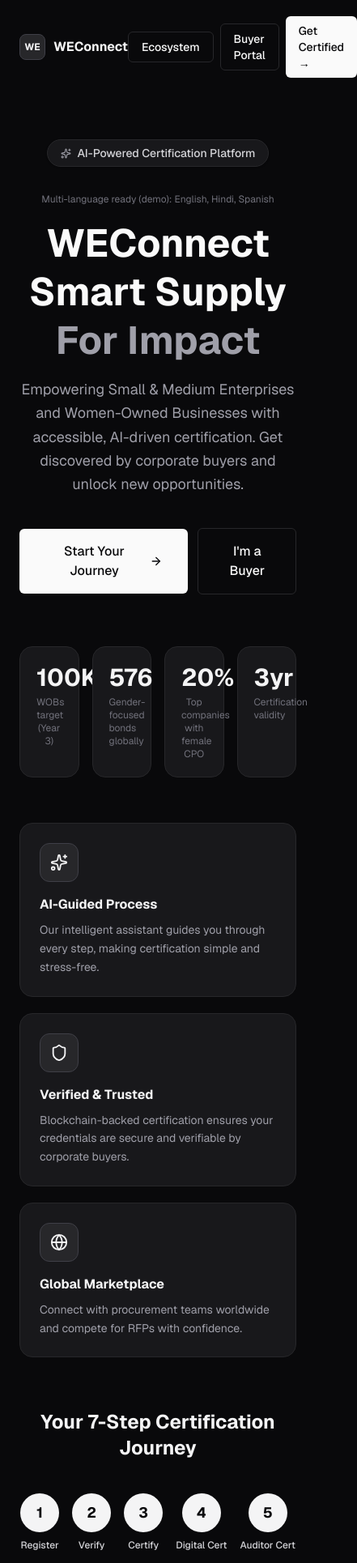
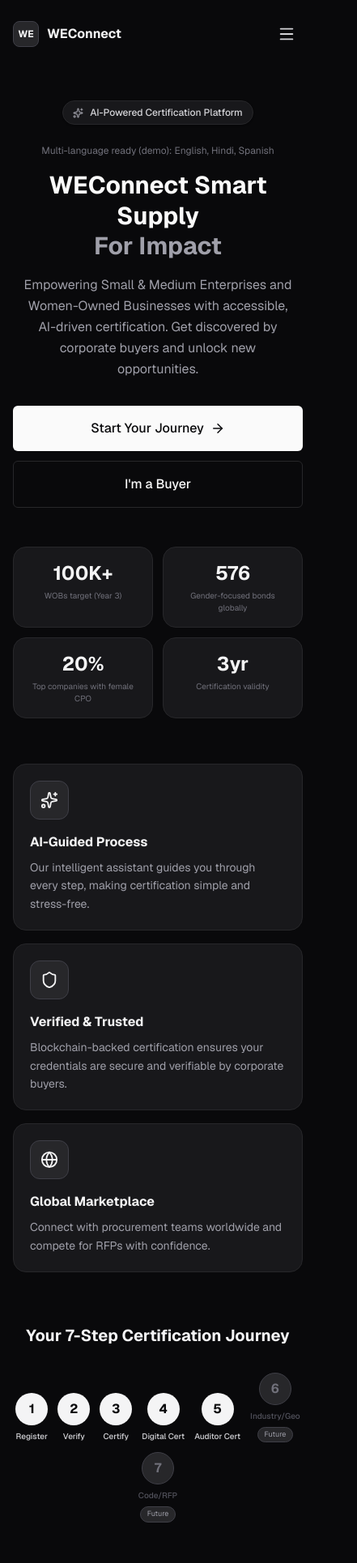
Before and after one commit to HarshitSN/WeConnectV1, a Next.js app: page / in a window 390 px wide. Shown: the top 1930 px of the page at 81% size, 441 px wide, since content can reach past the window. Built offline with nearby package versions, Linux system fonts and the light colour scheme.

Commit message:
responsive

```diff
--- a/app/buyer-portal/page.tsx
+++ b/app/buyer-portal/page.tsx
@@ -214,13 +214,13 @@
   return (
     <div className="min-h-screen bg-zinc-950 text-zinc-50">
       <Navbar />
-      <main className="mx-auto max-w-7xl px-6 py-8">
-        <div className="mb-6 flex items-center justify-between">
+      <main className="mx-auto max-w-7xl px-4 sm:px-6 py-6 sm:py-8">
+        <div className="mb-6 flex flex-col sm:flex-row sm:items-center justify-between gap-3">
           <div>
-            <h1 className="font-display text-2xl font-bold text-zinc-50">Buyer Portal</h1>
+            <h1 className="font-display text-xl sm:text-2xl font-bold text-zinc-50">Buyer Portal</h1>
             <p className="mt-0.5 text-sm text-zinc-400">Certification-prioritized supplier discovery with AI match scoring</p>
           </div>
-          <button className="inline-flex items-center justify-center gap-2 rounded-md border border-zinc-800 px-4 py-2 text-sm font-medium transition-colors hover:bg-zinc-800 hover:text-zinc-50">
+          <button className="inline-flex items-center justify-center gap-2 rounded-md border border-zinc-800 px-4 py-2 text-sm font-medium transition-colors hover:bg-zinc-800 hover:text-zinc-50 w-full sm:w-auto">
             <Download size={14} />Export CSV
           </button>
         </div>
@@ -234,7 +234,7 @@
             <p className="mb-2 flex items-center gap-2 text-sm font-semibold text-zinc-200">
               <Sparkles size={14} className="text-cyan-400" /> Top recommended suppliers based on your requirement
             </p>
-            <div className="grid gap-2 md:grid-cols-3">
+            <div className="grid gap-2 grid-cols-1 sm:grid-cols-2 md:grid-cols-3">
               {recommendations.map((row) => (
                 <button
                   key={row.supplier.id}
@@ -249,7 +249,7 @@
           </section>
         )}
 
-        <div className="mb-4 flex gap-3">
+        <div className="mb-4 flex flex-col sm:flex-row gap-3">
           <div className="relative flex-1">
             <Search size={15} className="absolute left-3.5 top-1/2 -translate-y-1/2 text-zinc-500" />
             <input
@@ -286,7 +286,7 @@
                 <X size={11} />Clear all
               </button>
             </div>
-            <div className="grid grid-cols-3 gap-4 lg:grid-cols-5">
+            <div className="grid grid-cols-1 sm:grid-cols-2 md:grid-cols-3 gap-4 lg:grid-cols-5">
               <div>
                 <label className="mb-1.5 block text-xs font-semibold text-zinc-300">Cert Type</label>
                 <select className="flex h-9 w-full cursor-pointer appearance-none rounded-md border border-zinc-800 bg-transparent px-3 py-2 text-sm shadow-sm transition-colors focus-visible:outline-none focus-visible:ring-1 focus-visible:ring-zinc-300" value={filters.cert_type} onChange={(e) => set("cert_type", e.target.value)}>
@@ -334,8 +334,8 @@
           {loading ? "Loading..." : `${rows.length} supplier${rows.length !== 1 ? "s" : ""} found`}
         </p>
 
-        <div className="grid grid-cols-12 gap-5">
-          <div className={cn("space-y-3", supplier ? "col-span-7" : "col-span-12 grid grid-cols-1 gap-4 space-y-0 md:grid-cols-2 lg:grid-cols-3")}>
+        <div className="grid grid-cols-1 lg:grid-cols-12 gap-5">
+          <div className={cn("space-y-3", supplier ? "lg:col-span-7" : "lg:col-span-12 grid grid-cols-1 gap-4 space-y-0 sm:grid-cols-2 lg:grid-cols-3")}>
             {rows.map((row) => (
               <div key={row.supplier.id} onClick={() => setSelected(row.supplier.id === selected ? null : row.supplier.id)} className={cn("cursor-pointer rounded-xl border border-zinc-800 bg-zinc-900 p-6 text-zinc-50 shadow transition-all hover:bg-zinc-800/50 hover:shadow-md", selected === row.supplier.id && "ring-2 ring-zinc-500")}>
                 <div className="mb-2 flex items-start justify-between">
@@ -382,7 +382,7 @@
             ))}
 
             {!loading && rows.length === 0 && (
-              <div className={cn("py-16 text-center text-zinc-500", !supplier && "col-span-3")}>
+              <div className={cn("py-16 text-center text-zinc-500", !supplier && "sm:col-span-2 lg:col-span-3")}>
                 <Search size={32} className="mx-auto mb-2 text-zinc-700" />
                 <p className="text-sm font-medium">No suppliers match your filters</p>
               </div>
@@ -390,7 +390,7 @@
           </div>
 
           {supplier && (
-            <div className="col-span-5">
+            <div className="lg:col-span-5">
               <div className="sticky top-24 space-y-4 rounded-xl border border-zinc-800 bg-zinc-900 p-6 text-zinc-50 shadow">
                 <div className="flex items-start justify-between">
                   <div>
@@ -454,7 +454,7 @@
                   <p>Last verified: {supplier.profile.lastVerified || "N/A"}</p>
                 </div>
 
-                <div className="flex gap-2">
+                <div className="flex flex-col sm:flex-row gap-2">
                   <button
                     type="button"
                     onClick={() => void runVerifyCert()}
--- a/app/ecosystem/page.tsx
+++ b/app/ecosystem/page.tsx
@@ -22,14 +22,14 @@
   return (
     <div className="min-h-screen bg-zinc-950 text-zinc-50">
       <Navbar />
-      <main className="max-w-5xl mx-auto px-6 py-8">
+      <main className="max-w-5xl mx-auto px-4 sm:px-6 py-6 sm:py-8">
         <div className="mb-8">
-          <h1 className="font-display font-bold text-3xl text-zinc-50 mb-2">Ecosystem</h1>
+          <h1 className="font-display font-bold text-2xl sm:text-3xl text-zinc-50 mb-2">Ecosystem</h1>
           <p className="text-zinc-400 max-w-xl">WEConnect brings together suppliers, buyers, certifiers, and markets into one interconnected platform for inclusive procurement.</p>
         </div>
 
         {/* Nodes */}
-        <div className="grid md:grid-cols-2 gap-5 mb-10">
+        <div className="grid grid-cols-1 sm:grid-cols-2 gap-4 sm:gap-5 mb-10">
           {NODES.map(n => (
             <div key={n.title} className="rounded-xl border border-zinc-800 bg-zinc-900 text-zinc-50 shadow p-6 hover:shadow-md hover:bg-zinc-800/50 transition-all flex items-start gap-4">
               <div className={`w-12 h-12 rounded-xl flex items-center justify-center shrink-0 border border-zinc-700 ${n.color}`}><n.icon size={22}/></div>
@@ -47,7 +47,7 @@
         {/* Data moat */}
         <div className="rounded-xl border border-zinc-800 bg-zinc-900 text-zinc-50 shadow p-6 mb-8">
           <h2 className="font-display font-bold text-xl text-zinc-100 mb-5">Platform Data Moat</h2>
-          <div className="grid md:grid-cols-3 gap-5">
+          <div className="grid grid-cols-1 sm:grid-cols-2 md:grid-cols-3 gap-4 sm:gap-5">
             {[
               { icon: Users,   title: "Proprietary WOB Database", type: "Network Effects + Switching Costs", defensibility: "HIGH", desc: "100K+ verified WOB profiles (Year 3 target). Blockchain-anchored provenance cannot be forged." },
               { icon: Cpu,     title: "AI Training Data",          type: "Data Flywheel + Proprietary Tech", defensibility: "VERY HIGH", desc: "Millions of labeled documents for fraud detection. Models improve with scale — compounding advantage." },
@@ -68,14 +68,14 @@
 
         {/* NewCo Expansion */}
         <div className="rounded-xl border border-zinc-800 bg-zinc-900 text-zinc-50 shadow p-6 mb-8">
-          <div className="flex items-start justify-between mb-5">
+          <div className="flex flex-col sm:flex-row items-start justify-between gap-3 mb-5">
             <div>
               <h2 className="font-display font-bold text-xl text-zinc-100">NewCo Ecosystem Expansion</h2>
               <p className="text-sm text-zinc-400 mt-1">WEC as blueprint for multi-certification global community</p>
             </div>
             <span className="inline-flex items-center rounded-full border px-2.5 py-0.5 text-xs font-semibold bg-zinc-800 text-zinc-300 border-zinc-700">Phase 2</span>
           </div>
-          <div className="grid grid-cols-2 md:grid-cols-3 gap-3">
+          <div className="grid grid-cols-1 sm:grid-cols-2 md:grid-cols-3 gap-3">
             {NEWCO.map((item, i) => (
               <div key={item} className={`flex items-center gap-2 p-3 rounded-xl border text-sm ${i===0?"border-zinc-700 bg-zinc-800 font-semibold text-zinc-100":"border-zinc-800 text-zinc-400"}`}>
                 <CheckCircle size={13} className={i===0?"text-zinc-100":"text-zinc-600"}/>{item}
@@ -85,7 +85,7 @@
         </div>
 
         {/* CTA */}
-        <div className="bg-zinc-900 border border-zinc-800 rounded-2xl p-10 text-center">
+        <div className="bg-zinc-900 border border-zinc-800 rounded-2xl p-6 sm:p-10 text-center">
           <h2 className="font-display font-bold text-2xl text-zinc-50 mb-3">Join the WEConnect Ecosystem</h2>
           <p className="text-zinc-400 mb-6 max-w-md mx-auto">Get certified and start connecting with procurement teams from global corporations.</p>
           <Link href="/dashboard" className="inline-flex items-center justify-center rounded-md text-sm transition-colors bg-zinc-100 text-zinc-950 hover:bg-zinc-200 font-bold px-6 py-3 gap-2">
--- a/app/globals.css
+++ b/app/globals.css
@@ -16,6 +16,12 @@
   background: var(--background);
   color: var(--foreground);
   font-family: var(--font-geist-sans), system-ui, sans-serif;
+  -webkit-tap-highlight-color: transparent;
+}
+
+/* Prevent horizontal overflow on mobile */
+html, body {
+  overflow-x: hidden;
 }
 
 @keyframes concierge-scan {
@@ -36,6 +42,17 @@
   }
 }
 
+@keyframes slideDown {
+  from {
+    opacity: 0;
+    transform: translateY(-8px);
+  }
+  to {
+    opacity: 1;
+    transform: translateY(0);
+  }
+}
+
 .animate-scan {
   animation: concierge-scan 2.2s linear infinite;
 }
@@ -43,3 +60,18 @@
 .animate-\[shimmer_1\.2s_ease-in-out_infinite\] {
   animation: concierge-shimmer 1.2s ease-in-out infinite;
 }
+
+.animate-\[slideDown_0\.2s_ease-out\] {
+  animation: slideDown 0.2s ease-out;
+}
+
+/* Mobile-friendly touch targets */
+@media (max-width: 640px) {
+  button, a, input, select, textarea, label {
+    min-height: 44px;
+  }
+
+  input, select, textarea {
+    font-size: 16px; /* Prevents iOS zoom on focus */
+  }
+}
--- a/app/page.tsx
+++ b/app/page.tsx
@@ -1,9 +1,10 @@
 "use client";
 
 import Link from "next/link";
-import { Sparkles, Shield, Globe, ArrowRight, CheckCircle, Cpu, Network, FileText, Settings, Users } from "lucide-react";
+import { Sparkles, Shield, Globe, ArrowRight, CheckCircle, Cpu, Network, FileText, Settings, Users, Menu, X } from "lucide-react";
 import { motion, useReducedMotion } from "framer-motion";
 import { pageEnter, panelLift, staggerContainer } from "@/lib/motion";
+import { useState } from "react";
 
 const FEATURES = [
   { icon: Sparkles, bg: "bg-zinc-800", color: "text-zinc-100", title: "AI-Guided Process", desc: "Our intelligent assistant guides you through every step, making certification simple and stress-free." },
@@ -40,6 +41,7 @@
 
 export default function LandingPage() {
   const prefersReducedMotion = useReducedMotion();
+  const [mobileMenuOpen, setMobileMenuOpen] = useState(false);
 
   return (
     <motion.main
@@ -49,68 +51,91 @@
       animate="visible"
     >
       {/* Nav */}
-      <header className="max-w-5xl mx-auto px-6 py-5 flex items-center justify-between">
+      <header className="max-w-5xl mx-auto px-4 sm:px-6 py-5 flex items-center justify-between">
         <div className="flex items-center gap-2.5">
           <div className="w-8 h-8 bg-zinc-800 rounded-lg flex items-center justify-center border border-zinc-700">
             <span className="text-zinc-100 text-xs font-bold">WE</span>
           </div>
           <span className="font-bold text-zinc-100">WEConnect</span>
         </div>
-        <div className="flex items-center gap-2">
+
+        {/* Desktop nav links */}
+        <div className="hidden sm:flex items-center gap-2">
           <Link href="/ecosystem" className="inline-flex items-center justify-center rounded-md text-sm font-medium transition-colors border border-zinc-800 hover:bg-zinc-800 hover:text-zinc-50 px-4 py-2">Ecosystem</Link>
           <Link href="/buyer-portal" className="inline-flex items-center justify-center rounded-md text-sm font-medium transition-colors border border-zinc-800 hover:bg-zinc-800 hover:text-zinc-50 px-4 py-2">Buyer Portal</Link>
           <Link href="/dashboard" className="inline-flex items-center justify-center rounded-md text-sm font-medium transition-colors bg-zinc-50 text-zinc-950 hover:bg-zinc-200 px-4 py-2">Get Certified →</Link>
         </div>
+
+        {/* Mobile hamburger */}
+        <button
+          type="button"
+          className="sm:hidden flex items-center justify-center w-10 h-10 rounded-lg text-zinc-300 hover:bg-zinc-800 transition-colors"
+          onClick={() => setMobileMenuOpen(!mobileMenuOpen)}
+          aria-label="Toggle menu"
+        >
+          {mobileMenuOpen ? <X size={22} /> : <Menu size={22} />}
+        </button>
       </header>
 
+      {/* Mobile dropdown nav */}
+      {mobileMenuOpen && (
+        <div className="sm:hidden border-t border-zinc-800 bg-zinc-900/95 backdrop-blur-xl animate-[slideDown_0.2s_ease-out] mx-4 rounded-xl mb-4">
+          <nav className="flex flex-col gap-1 px-3 py-3">
+            <Link href="/ecosystem" onClick={() => setMobileMenuOpen(false)} className="flex items-center gap-2 text-sm font-medium text-zinc-300 hover:text-zinc-50 px-4 py-3 rounded-lg hover:bg-zinc-800 transition-colors">Ecosystem</Link>
+            <Link href="/buyer-portal" onClick={() => setMobileMenuOpen(false)} className="flex items-center gap-2 text-sm font-medium text-zinc-300 hover:text-zinc-50 px-4 py-3 rounded-lg hover:bg-zinc-800 transition-colors">Buyer Portal</Link>
+            <Link href="/dashboard" onClick={() => setMobileMenuOpen(false)} className="flex items-center gap-2 text-sm font-semibold bg-zinc-50 text-zinc-950 px-4 py-3 rounded-lg mt-1">Get Certified →</Link>
+          </nav>
+        </div>
+      )}
+
       {/* Hero */}
-      <section className="pt-14 pb-16 px-6 text-center max-w-4xl mx-auto">
-        <div className="inline-flex items-center gap-2 bg-zinc-900 border border-zinc-800 px-4 py-1.5 rounded-full text-sm font-medium text-zinc-300 mb-8 shadow-sm">
+      <section className="pt-10 sm:pt-14 pb-12 sm:pb-16 px-4 sm:px-6 text-center max-w-4xl mx-auto">
+        <div className="inline-flex items-center gap-2 bg-zinc-900 border border-zinc-800 px-3 sm:px-4 py-1.5 rounded-full text-xs sm:text-sm font-medium text-zinc-300 mb-6 sm:mb-8 shadow-sm">
           <Sparkles size={13} className="text-zinc-400" />
           AI-Powered Certification Platform
         </div>
         <div className="mb-4 text-xs text-zinc-500">
           Multi-language ready (demo): English, Hindi, Spanish
         </div>
-        <h1 className="font-display font-bold text-5xl md:text-6xl text-zinc-50 leading-tight mb-4">
+        <h1 className="font-display font-bold text-3xl sm:text-5xl md:text-6xl text-zinc-50 leading-tight mb-4">
           WEConnect Smart Supply<br />
           <span className="text-zinc-400">For Impact</span>
         </h1>
-        <p className="text-zinc-400 text-lg max-w-2xl mx-auto mb-10 leading-relaxed">
+        <p className="text-zinc-400 text-base sm:text-lg max-w-2xl mx-auto mb-8 sm:mb-10 leading-relaxed px-2">
           Empowering Small & Medium Enterprises and Women-Owned Businesses with accessible, AI-driven certification. Get discovered by corporate buyers and unlock new opportunities.
         </p>
-        <div className="flex items-center justify-center gap-3">
-          <Link href="/dashboard" className="inline-flex items-center justify-center rounded-md text-base font-medium transition-colors bg-zinc-50 text-zinc-950 hover:bg-zinc-200 px-8 py-4">
+        <div className="flex flex-col sm:flex-row items-center justify-center gap-3">
+          <Link href="/dashboard" className="w-full sm:w-auto inline-flex items-center justify-center rounded-md text-base font-medium transition-colors bg-zinc-50 text-zinc-950 hover:bg-zinc-200 px-8 py-4">
             Start Your Journey <ArrowRight size={18} className="ml-2" />
           </Link>
-          <Link href="/buyer-portal" className="inline-flex items-center justify-center rounded-md text-base font-medium transition-colors border border-zinc-800 hover:bg-zinc-800 hover:text-zinc-50 px-6 py-4">
-            I'm a Buyer
+          <Link href="/buyer-portal" className="w-full sm:w-auto inline-flex items-center justify-center rounded-md text-base font-medium transition-colors border border-zinc-800 hover:bg-zinc-800 hover:text-zinc-50 px-6 py-4">
+            I&apos;m a Buyer
           </Link>
         </div>
       </section>
 
       {/* Stats */}
-      <section className="max-w-4xl mx-auto px-6 pb-14">
-        <motion.div className="grid grid-cols-4 gap-4" variants={staggerContainer(0.06)} initial="hidden" whileInView="visible" viewport={{ once: true, amount: 0.4 }}>
+      <section className="max-w-4xl mx-auto px-4 sm:px-6 pb-14">
+        <motion.div className="grid grid-cols-2 sm:grid-cols-4 gap-3 sm:gap-4" variants={staggerContainer(0.06)} initial="hidden" whileInView="visible" viewport={{ once: true, amount: 0.4 }}>
           {STATS.map(s => (
-            <motion.div key={s.label} variants={panelLift} className="bg-zinc-900 border border-zinc-800 rounded-2xl p-5 text-center">
-              <div className="font-display font-bold text-3xl text-zinc-100">{s.value}</div>
-              <div className="text-xs text-zinc-500 mt-1">{s.label}</div>
+            <motion.div key={s.label} variants={panelLift} className="bg-zinc-900 border border-zinc-800 rounded-2xl p-4 sm:p-5 text-center">
+              <div className="font-display font-bold text-2xl sm:text-3xl text-zinc-100">{s.value}</div>
+              <div className="text-[10px] sm:text-xs text-zinc-500 mt-1">{s.label}</div>
             </motion.div>
           ))}
         </motion.div>
       </section>
 
       {/* Feature cards */}
-      <section className="max-w-5xl mx-auto px-6 pb-16">
-        <motion.div className="grid md:grid-cols-3 gap-5" variants={staggerContainer(0.08)} initial="hidden" whileInView="visible" viewport={{ once: true, amount: 0.3 }}>
+      <section className="max-w-5xl mx-auto px-4 sm:px-6 pb-16">
+        <motion.div className="grid grid-cols-1 sm:grid-cols-2 md:grid-cols-3 gap-4 sm:gap-5" variants={staggerContainer(0.08)} initial="hidden" whileInView="visible" viewport={{ once: true, amount: 0.3 }}>
           {FEATURES.map(f => (
             <motion.div
               key={f.title}
               variants={panelLift}
               whileHover={prefersReducedMotion ? undefined : { y: -4, scale: 1.01 }}
               transition={{ type: "spring", stiffness: 260, damping: 24 }}
-              className="bg-zinc-900 border border-zinc-800 rounded-2xl p-6 hover:border-zinc-700 transition-colors cursor-pointer"
+              className="bg-zinc-900 border border-zinc-800 rounded-2xl p-5 sm:p-6 hover:border-zinc-700 transition-colors cursor-pointer"
             >
               <div className={`w-12 h-12 ${f.bg} border border-zinc-700 rounded-xl flex items-center justify-center mb-4`}>
                 <f.icon size={22} className={f.color} />
@@ -123,28 +148,28 @@
       </section>
 
       {/* 7-Step Journey */}
-      <section className="max-w-5xl mx-auto px-6 pb-20">
-        <h2 className="font-display font-bold text-2xl text-center text-zinc-100 mb-10">Your 7-Step Certification Journey</h2>
-        <div className="flex items-end justify-center gap-4 flex-wrap">
+      <section className="max-w-5xl mx-auto px-4 sm:px-6 pb-20">
+        <h2 className="font-display font-bold text-xl sm:text-2xl text-center text-zinc-100 mb-8 sm:mb-10">Your 7-Step Certification Journey</h2>
+        <div className="flex items-end justify-center gap-3 sm:gap-4 flex-wrap">
           {JOURNEY.map(step => (
-            <div key={step.id} className="flex flex-col items-center gap-2">
-              <div className={`w-12 h-12 rounded-full flex items-center justify-center font-bold text-lg
+            <div key={step.id} className="flex flex-col items-center gap-1.5 sm:gap-2">
+              <div className={`w-10 h-10 sm:w-12 sm:h-12 rounded-full flex items-center justify-center font-bold text-base sm:text-lg
                 ${step.active ? "bg-zinc-100 text-zinc-950" : "bg-zinc-800 text-zinc-500 border border-zinc-700"}`}>
                 {step.id}
               </div>
-              <span className={`text-xs font-medium text-center ${step.active ? "text-zinc-300" : "text-zinc-600"}`}>{step.label}</span>
-              {step.future && <span className="text-[10px] text-zinc-400 bg-zinc-800 border border-zinc-700 px-2 py-0.5 rounded-full">Future</span>}
+              <span className={`text-[10px] sm:text-xs font-medium text-center ${step.active ? "text-zinc-300" : "text-zinc-600"}`}>{step.label}</span>
+              {step.future && <span className="text-[9px] sm:text-[10px] text-zinc-400 bg-zinc-800 border border-zinc-700 px-2 py-0.5 rounded-full">Future</span>}
             </div>
           ))}
         </div>
       </section>
 
       {/* Market context */}
-      <section className="max-w-5xl mx-auto px-6 pb-16">
-        <div className="bg-zinc-900 rounded-3xl border border-zinc-800 p-10">
-          <h2 className="font-display font-bold text-2xl text-zinc-100 mb-2">Why WOB Certification Matters</h2>
-          <p className="text-zinc-400 mb-8 max-w-2xl">Gender-responsive procurement has evolved from a CSR initiative into a core component of sustainable finance and global supply chain resilience.</p>
-          <div className="grid md:grid-cols-3 gap-6">
+      <section className="max-w-5xl mx-auto px-4 sm:px-6 pb-16">
+        <div className="bg-zinc-900 rounded-2xl sm:rounded-3xl border border-zinc-800 p-6 sm:p-10">
+          <h2 className="font-display font-bold text-xl sm:text-2xl text-zinc-100 mb-2">Why WOB Certification Matters</h2>
+          <p className="text-zinc-400 mb-6 sm:mb-8 max-w-2xl text-sm sm:text-base">Gender-responsive procurement has evolved from a CSR initiative into a core component of sustainable finance and global supply chain resilience.</p>
+          <div className="grid grid-cols-1 sm:grid-cols-2 md:grid-cols-3 gap-5 sm:gap-6">
             {[
               { title: "Supply Chain Resilience", desc: "Enterprises that actively source from WOBs diversify their vendor base and reduce structural risk." },
               { title: "Regulatory Alignment", desc: "CSRD and GDPR mandates drive mandatory disclosures — certified WOBs are procurement-ready by default." },
@@ -163,9 +188,10 @@
       </section>
 
       {/* Doc footer */}
-      <footer className="border-t border-zinc-800 bg-zinc-950 py-4 px-6">
-        <div className="max-w-5xl mx-auto flex items-center gap-5 overflow-x-auto">
-          <span className="text-xs text-zinc-500 shrink-0 font-medium">Platform Documentation:</span>
+      <footer className="border-t border-zinc-800 bg-zinc-950 py-4 px-4 sm:px-6">
+        <div className="max-w-5xl mx-auto">
+          <span className="text-xs text-zinc-500 font-medium block mb-2 sm:mb-0 sm:inline sm:mr-4">Platform Documentation:</span>
+          <div className="flex flex-wrap gap-x-4 gap-y-2 sm:inline-flex sm:items-center sm:gap-5">
             {DOC_LINKS.map(d => (
               <Link key={d.label} href={d.href}
                 className="flex items-center gap-1.5 text-xs font-medium text-zinc-400 hover:text-zinc-100 transition-colors whitespace-nowrap">
@@ -173,6 +199,7 @@
               </Link>
             ))}
           </div>
+        </div>
       </footer>
     </motion.main>
   );
```
Also changed, not shown: app/documentation/page.tsx (+4 -4 lines), components/ConciergeClient.tsx (+15 -15 lines), components/layout/Navbar.tsx (+41 -4 lines). Lines whose indentation alone changed are shown as unchanged.
